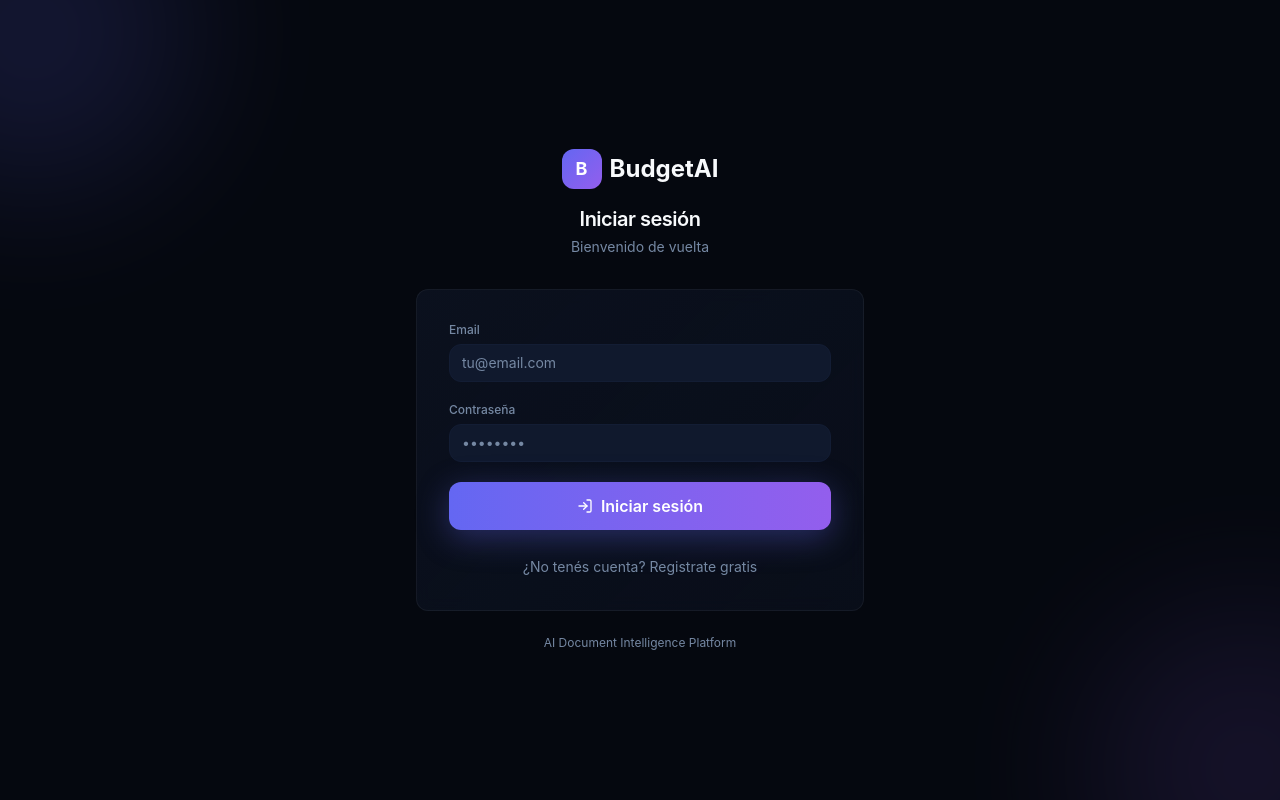
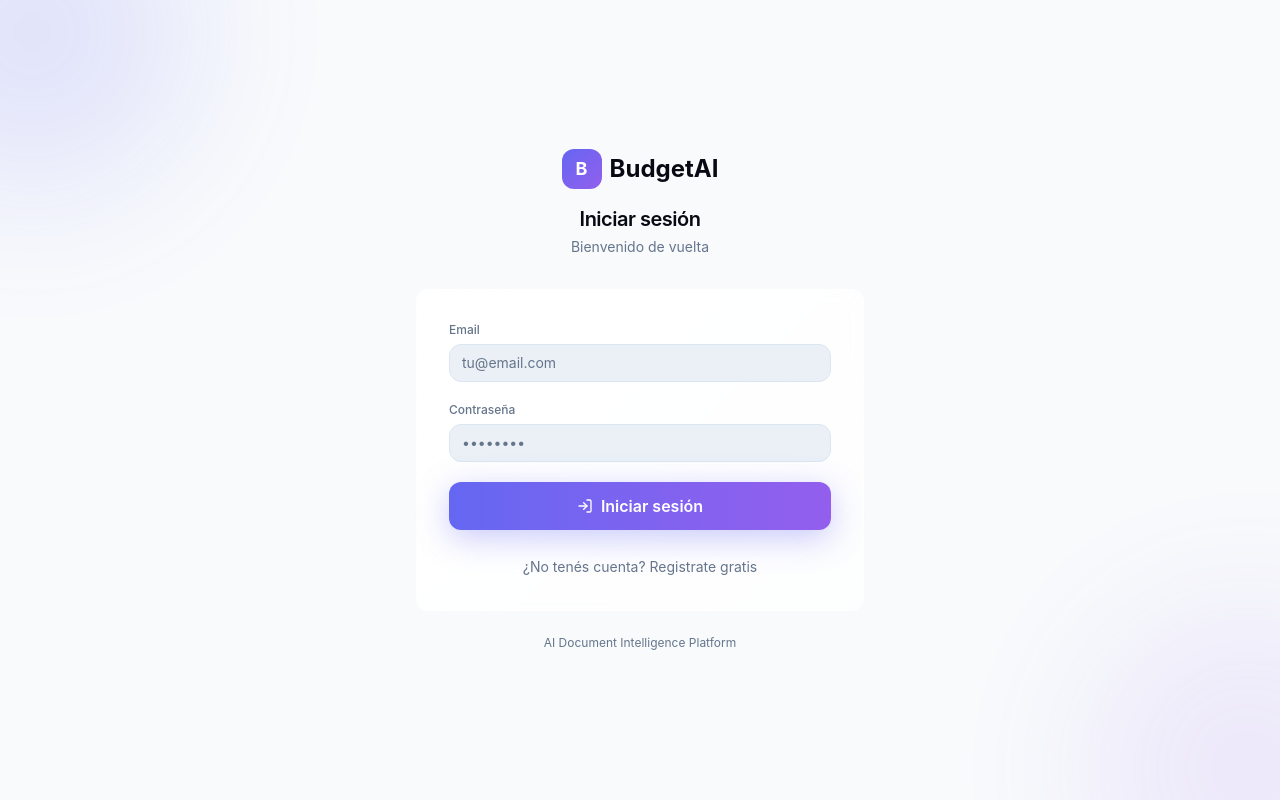
Before and after one commit to StrategicConnex/BudgetAI, a Next.js app: page /login in a window 1280 px wide. Built offline with nearby package versions, Linux system fonts and the light colour scheme; no server answers.

Commit message:
fix(theme): use next-themes for robust dark/light/system mode toggling

```diff
--- a/app/layout.tsx
+++ b/app/layout.tsx
@@ -37,7 +37,7 @@ export const viewport: Viewport = {
 };
 
 import { Toaster } from '@/components/ui/Toaster';
-import ThemeScript from '@/components/ui/ThemeScript';
+import { ThemeProvider } from '@/components/ThemeProvider';
 
 export default function RootLayout({
   children,
@@ -47,9 +47,10 @@ export default function RootLayout({
   return (
     <html lang="es" className="dark" suppressHydrationWarning>
       <body className={`${inter.variable} font-sans antialiased`}>
-        <ThemeScript />
-        {children}
-        <Toaster />
+        <ThemeProvider attribute="class" defaultTheme="system" enableSystem>
+          {children}
+          <Toaster />
+        </ThemeProvider>
       </body>
     </html>
   );
--- /dev/null
+++ b/components/ThemeProvider.tsx
@@ -0,0 +1,11 @@
+'use client';
+
+import * as React from 'react';
+import { ThemeProvider as NextThemesProvider } from 'next-themes';
+
+export function ThemeProvider({
+  children,
+  ...props
+}: React.ComponentProps<typeof NextThemesProvider>) {
+  return <NextThemesProvider {...props}>{children}</NextThemesProvider>;
+}
--- a/components/dashboard/ThemeToggle.tsx
+++ b/components/dashboard/ThemeToggle.tsx
@@ -1,16 +1,26 @@
 'use client';
 
+import * as React from 'react';
 import { Moon, Sun, Monitor } from 'lucide-react';
-import { useTheme, type Theme } from '@/hooks/useTheme';
+import { useTheme } from 'next-themes';
 
-const themes: { value: Theme; icon: typeof Sun; label: string }[] = [
+const themes = [
   { value: 'dark', icon: Moon, label: 'Oscuro' },
   { value: 'light', icon: Sun, label: 'Claro' },
   { value: 'system', icon: Monitor, label: 'Sistema' },
 ];
 
 export default function ThemeToggle() {
+  const [mounted, setMounted] = React.useState(false);
   const { theme, setTheme } = useTheme();
+
+  React.useEffect(() => {
+    setMounted(true);
+  }, []);
+
+  if (!mounted) {
+    return <div className="h-[34px] w-[100px] rounded-lg bg-secondary/60 border border-border" />;
+  }
 
   return (
     <div className="flex items-center gap-1 p-1 rounded-lg bg-secondary/60 border border-border">
--- a/components/ui/ThemeScript.tsx
+++ /dev/null
@@ -1,16 +0,0 @@
-// D8: Prevent flash of wrong theme (FOUC).
-// This inline script runs before React hydrates.
-export default function ThemeScript() {
-  const script = `(
-    function() {
-      try {
-        var theme = localStorage.getItem('budgetai-theme') || 'system';
-        var isDark = theme === 'dark' || (theme === 'system' && window.matchMedia('(prefers-color-scheme: dark)').matches);
-        document.documentElement.classList.toggle('dark', isDark);
-        document.documentElement.classList.toggle('light', !isDark);
-      } catch(e) {}
-    }
-  )();`;
-
-  return <script dangerouslySetInnerHTML={{ __html: script }} />;
-}
--- a/components/ui/Toaster.tsx
+++ b/components/ui/Toaster.tsx
@@ -1,17 +1,20 @@
 'use client';
 
 import { Toaster as Sonner } from 'sonner';
+import { useTheme } from 'next-themes';
 
 export function Toaster() {
+  const { theme = 'system' } = useTheme();
+
   return (
     <Sonner
-      theme="dark"
+      theme={theme as any}
       position="bottom-right"
       toastOptions={{
         style: {
-          background: 'hsl(222 47% 8%)',
-          border: '1px solid hsl(222 47% 14%)',
-          color: 'hsl(210 40% 98%)',
+          background: 'hsl(var(--card))',
+          border: '1px solid hsl(var(--border))',
+          color: 'hsl(var(--foreground))',
           fontSize: '14px',
           borderRadius: '12px',
         },
--- a/hooks/useTheme.ts
+++ /dev/null
@@ -1,41 +0,0 @@
-'use client';
-
-import { useState, useEffect, useCallback } from 'react';
-
-export type Theme = 'dark' | 'light' | 'system';
-
-/**
- * D8: Dark/Light mode toggle hook.
- * Persists preference in localStorage.
- */
-export function useTheme() {
-  const [theme, setThemeState] = useState<Theme>('system');
-  const [resolvedTheme, setResolvedTheme] = useState<'dark' | 'light'>('dark');
-
-  useEffect(() => {
-    const stored = localStorage.getItem('budgetai-theme') as Theme | null;
-    if (stored) setThemeState(stored);
-  }, []);
-
-  useEffect(() => {
-    const mq = window.matchMedia('(prefers-color-scheme: dark)');
-
-    function resolve() {
-      const isDark = theme === 'system' ? mq.matches : theme === 'dark';
-      setResolvedTheme(isDark ? 'dark' : 'light');
-      document.documentElement.classList.toggle('dark', isDark);
-      document.documentElement.classList.toggle('light', !isDark);
-    }
-
-    resolve();
-    mq.addEventListener('change', resolve);
-    return () => mq.removeEventListener('change', resolve);
-  }, [theme]);
-
-  const setTheme = useCallback((t: Theme) => {
-    setThemeState(t);
-    localStorage.setItem('budgetai-theme', t);
-  }, []);
-
-  return { theme, resolvedTheme, setTheme };
-}
--- a/package.json
+++ b/package.json
@@ -29,6 +29,7 @@
     "immer": "^11.1.8",
     "lucide-react": "^1.17.0",
     "next": "^16.2.6",
+    "next-themes": "^0.4.6",
     "pdf-parse": "^2.4.5",
     "puppeteer-core": "^25.1.0",
     "react": "^19.2.6",
```
Also changed, not shown: 1 other file (tests, documents, lock files or other folders).
